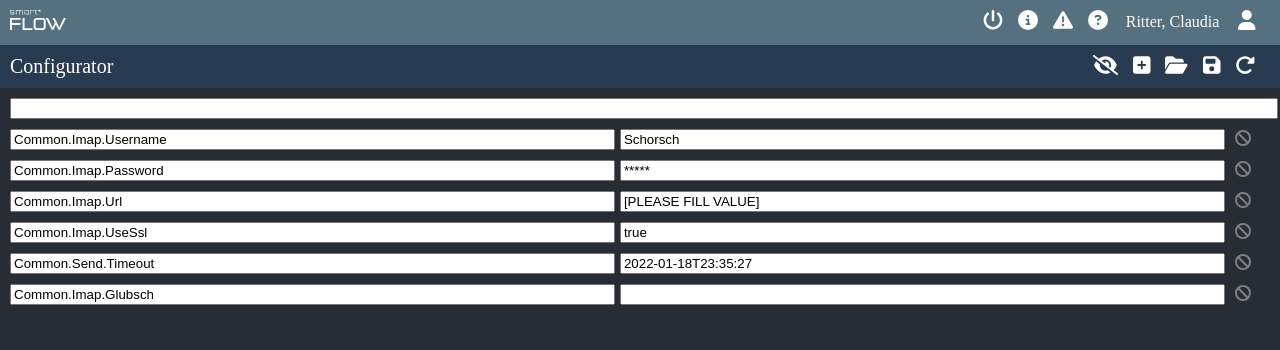
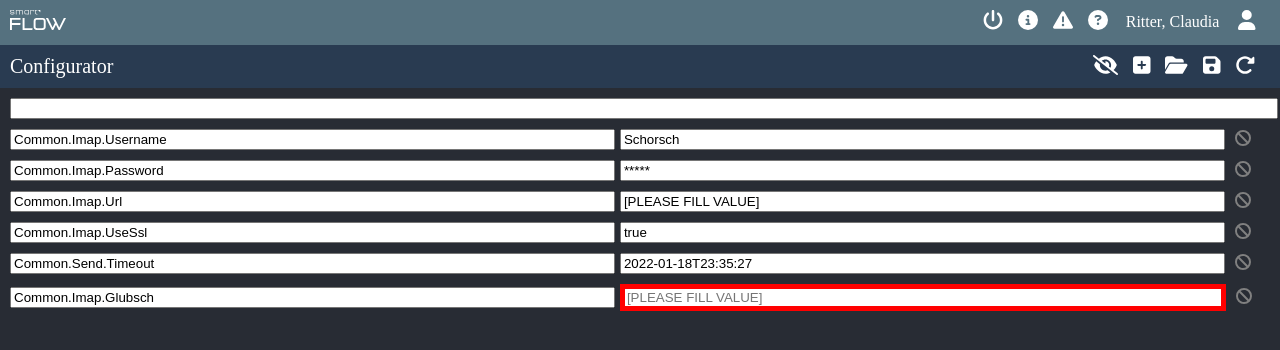
Before and after one commit to deBabbbe/vue_configurator, a Vue app: page / in a window 1280 px wide. Shown: the top 350 px of the page. Built offline with nearby package versions, Linux system fonts and the light colour scheme.

Commit message:
[PLEASE FILL VALUE] fields are marked red

```diff
--- a/src/components/ConfigEntryList.vue
+++ b/src/components/ConfigEntryList.vue
@@ -6,7 +6,7 @@
     style="margin: 0 0 10px 10px"
   >
     <input v-model="entry.key" style="margin-right: 5px" />
-    <input v-model="entry.value" />
+    <input v-model="entry.value" placeholder="[PLEASE FILL VALUE]" />
     <span>
       <font-awesome-icon
         icon="fa-ban"
@@ -44,4 +44,9 @@ const removeEntry = (entry: IConfigurationEntry) => {
 .config-entry-list input {
   width: 47%;
 }
+
+.config-entry-list input:placeholder-shown {
+  border: 5px solid red;
+  width: calc(47% - 5px);
+}
 </style>
```
